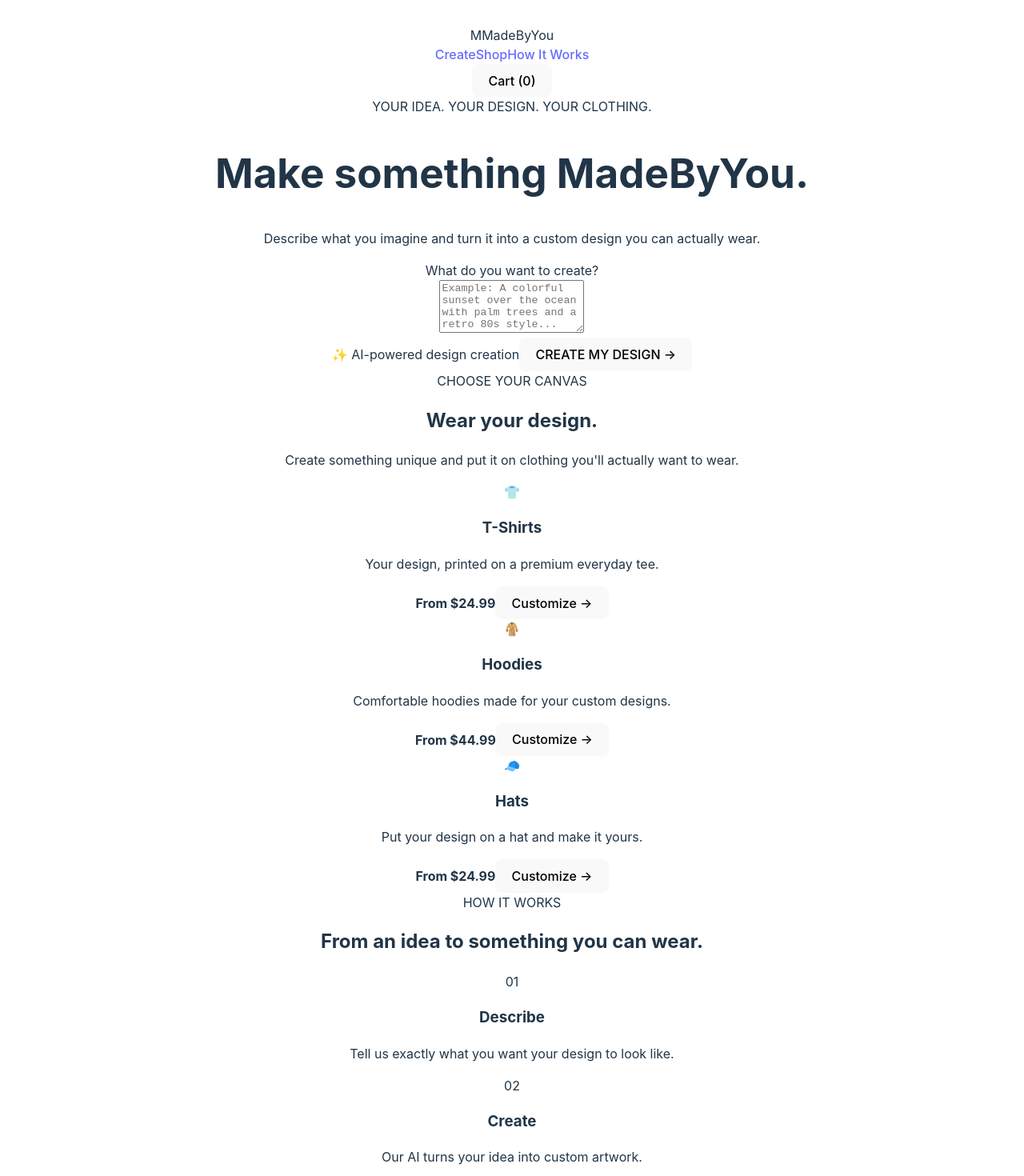
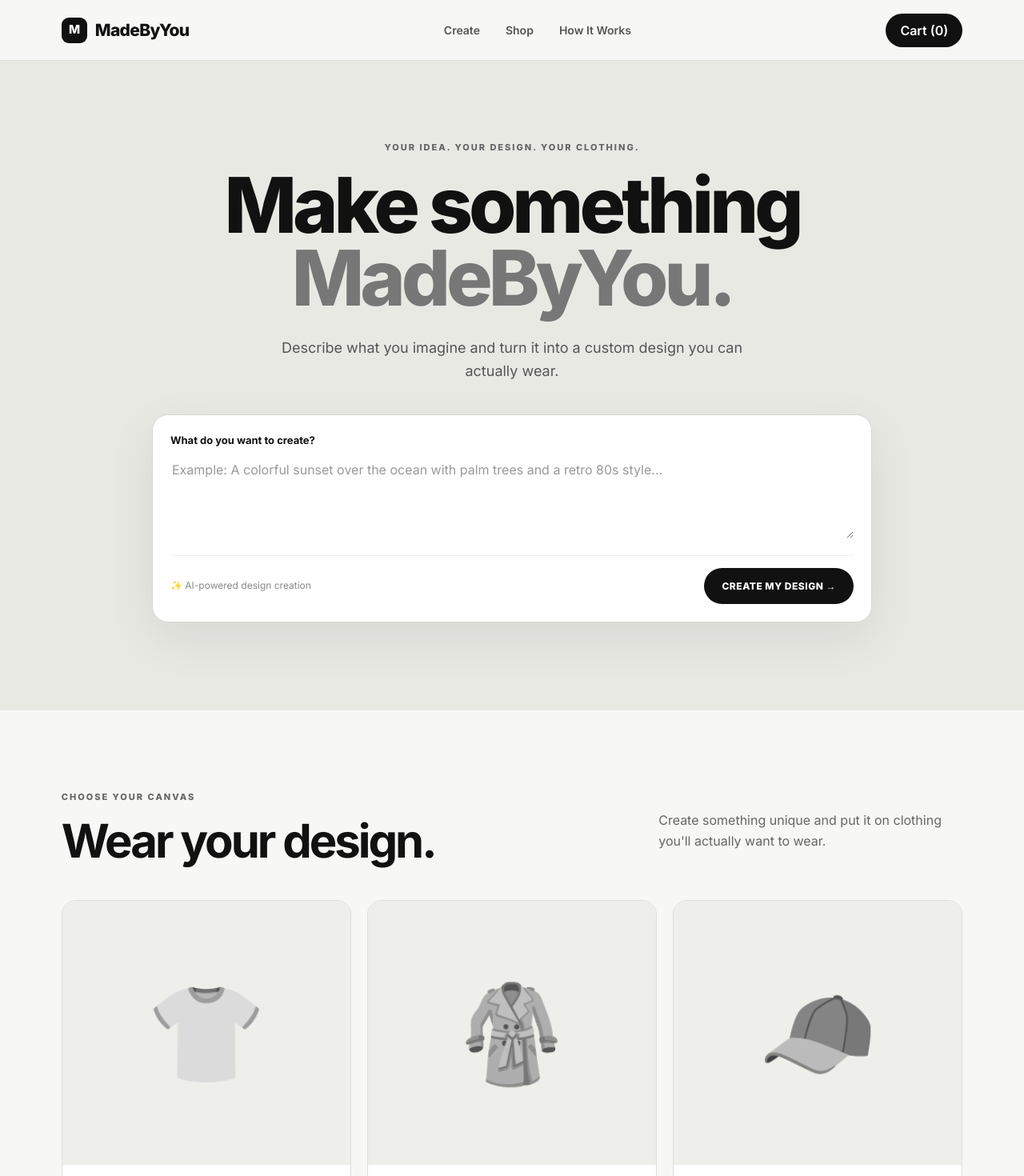
Before and after one commit to jwho52/made-by-you, a React (Vite) app: page / in a window 1280 px wide. Shown: the top 1470 px of the page at 80% size. Built offline with nearby package versions, Linux system fonts and the light colour scheme.

Commit message:
Update App.css

```diff
--- a/src/react-app/App.css
+++ b/src/react-app/App.css
@@ -1,45 +1,432 @@
-#root {
-	max-width: 1280px;
-	margin: 0 auto;
-	padding: 2rem;
+@import url("https://fonts.googleapis.com/css2?family=Inter:wght@400;500;600;700;800&display=swap");
+
+* {
+	box-sizing: border-box;
+}
+
+html {
+	scroll-behavior: smooth;
+}
+
+body {
+	margin: 0;
+	font-family: "Inter", Arial, sans-serif;
+	background: #f7f7f5;
+	color: #111111;
+}
+
+button,
+textarea {
+	font-family: inherit;
+}
+
+button {
+	cursor: pointer;
+}
+
+.site {
+	min-height: 100vh;
+}
+
+.navbar {
+	height: 76px;
+	padding: 0 6%;
+	display: flex;
+	align-items: center;
+	justify-content: space-between;
+	background: rgba(247, 247, 245, 0.95);
+	border-bottom: 1px solid #deded9;
+	position: sticky;
+	top: 0;
+	z-index: 10;
+	backdrop-filter: blur(12px);
+}
+
+.brand {
+	display: flex;
+	align-items: center;
+	gap: 10px;
+	font-size: 21px;
+	font-weight: 800;
+	letter-spacing: -0.7px;
+}
+
+.brand-mark {
+	width: 32px;
+	height: 32px;
+	display: grid;
+	place-items: center;
+	background: #111;
+	color: white;
+	border-radius: 9px;
+	font-size: 15px;
+}
+
+nav {
+	display: flex;
+	gap: 32px;
+}
+
+nav a {
+	color: #555;
+	text-decoration: none;
+	font-size: 14px;
+	font-weight: 600;
+}
+
+nav a:hover {
+	color: #111;
+}
+
+.cart-button {
+	background: #111;
+	color: white;
+	border: 0;
+	border-radius: 100px;
+	padding: 11px 18px;
+	font-weight: 600;
+}
+
+.hero {
+	padding: 100px 6% 110px;
+	background: #e9e9e4;
+}
+
+.hero-content {
+	max-width: 900px;
+	margin: auto;
 	text-align: center;
 }
 
-.logo {
-	height: 6em;
-	padding: 1.5em;
-	will-change: filter;
-	transition: filter 300ms;
-}
-.logo:hover {
-	filter: drop-shadow(0 0 2em #646cffaa);
-}
-.logo.react:hover {
-	filter: drop-shadow(0 0 2em #61dafbaa);
-}
-.logo.cloudflare:hover {
-	filter: drop-shadow(0 0 2em #f6821faa);
+.eyebrow {
+	font-size: 11px;
+	font-weight: 800;
+	letter-spacing: 2px;
+	color: #666;
+	margin-bottom: 18px;
 }
 
-@keyframes logo-spin {
-	from {
-		transform: rotate(0deg);
+h1 {
+	font-size: clamp(52px, 8vw, 96px);
+	line-height: 0.95;
+	letter-spacing: -5px;
+	margin: 0;
+	font-weight: 800;
+}
+
+h1 span {
+	color: #777;
+}
+
+.hero-text {
+	max-width: 620px;
+	margin: 28px auto 40px;
+	font-size: 18px;
+	line-height: 1.6;
+	color: #555;
+}
+
+.creator-box {
+	background: white;
+	border: 1px solid #d7d7d1;
+	border-radius: 20px;
+	padding: 22px;
+	text-align: left;
+	box-shadow: 0 20px 60px rgba(0, 0, 0, 0.08);
+}
+
+.creator-label {
+	font-size: 13px;
+	font-weight: 700;
+	margin-bottom: 12px;
+}
+
+textarea {
+	width: 100%;
+	border: 0;
+	outline: 0;
+	resize: vertical;
+	font-size: 16px;
+	line-height: 1.5;
+	color: #111;
+	background: transparent;
+}
+
+textarea::placeholder {
+	color: #999;
+}
+
+.creator-bottom {
+	display: flex;
+	align-items: center;
+	justify-content: space-between;
+	gap: 15px;
+	margin-top: 15px;
+	padding-top: 15px;
+	border-top: 1px solid #eee;
+}
+
+.hint {
+	font-size: 12px;
+	color: #888;
+}
+
+.create-button,
+.final-button {
+	border: 0;
+	background: #111;
+	color: white;
+	padding: 15px 22px;
+	border-radius: 100px;
+	font-weight: 800;
+	font-size: 12px;
+	letter-spacing: 0.5px;
+}
+
+.create-button:hover,
+.final-button:hover {
+	background: #333;
+}
+
+.design-message {
+	margin-top: 15px;
+	background: #111;
+	color: white;
+	padding: 18px 20px;
+	border-radius: 14px;
+	font-size: 13px;
+	line-height: 1.7;
+	text-align: left;
+}
+
+.design-message span {
+	color: #aaa;
+}
+
+.products-section,
+.how-section {
+	padding: 100px 6%;
+	max-width: 1300px;
+	margin: auto;
+}
+
+.section-heading {
+	display: flex;
+	justify-content: space-between;
+	align-items: end;
+	gap: 40px;
+	margin-bottom: 45px;
+}
+
+h2 {
+	font-size: clamp(38px, 5vw, 58px);
+	letter-spacing: -3px;
+	margin: 0;
+	line-height: 1;
+}
+
+.section-heading p {
+	max-width: 380px;
+	color: #666;
+	line-height: 1.6;
+}
+
+.product-grid {
+	display: grid;
+	grid-template-columns: repeat(3, 1fr);
+	gap: 20px;
+}
+
+.product-card {
+	background: white;
+	border: 1px solid #deded9;
+	border-radius: 18px;
+	overflow: hidden;
+}
+
+.product-image {
+	height: 330px;
+	background: #eeeeea;
+	display: grid;
+	place-items: center;
+}
+
+.product-image span {
+	font-size: 120px;
+	filter: grayscale(1);
+}
+
+.product-info {
+	padding: 22px;
+}
+
+.product-info h3 {
+	font-size: 22px;
+	margin: 0 0 8px;
+}
+
+.product-info p {
+	color: #777;
+	font-size: 14px;
+	line-height: 1.5;
+	min-height: 42px;
+}
+
+.product-footer {
+	display: flex;
+	align-items: center;
+	justify-content: space-between;
+	margin-top: 20px;
+}
+
+.product-footer button {
+	background: transparent;
+	border: 0;
+	font-weight: 700;
+}
+
+.how-section {
+	background: #111;
+	color: white;
+	max-width: none;
+	padding-left: 10%;
+	padding-right: 10%;
+}
+
+.how-section .eyebrow {
+	color: #999;
+}
+
+.how-section h2 {
+	max-width: 700px;
+	margin-bottom: 60px;
+}
+
+.steps {
+	display: grid;
+	grid-template-columns: repeat(4, 1fr);
+	gap: 35px;
+}
+
+.step {
+	border-top: 1px solid #444;
+	padding-top: 22px;
+}
+
+.step span {
+	color: #777;
+	font-weight: 700;
+	font-size: 13px;
+}
+
+.step h3 {
+	font-size: 21px;
+	margin: 30px 0 10px;
+}
+
+.step p {
+	color: #999;
+	font-size: 14px;
+	line-height: 1.6;
+}
+
+.final-cta {
+	text-align: center;
+	padding: 120px 6%;
+	background: #e9e9e4;
+}
+
+.final-cta h2 {
+	max-width: 800px;
+	margin: auto;
+}
+
+.final-cta p {
+	color: #666;
+	margin: 25px 0 35px;
+}
+
+footer {
+	padding: 35px 6%;
+	display: flex;
+	justify-content: space-between;
+	align-items: center;
+	background: #111;
+	color: white;
+}
+
+footer p {
+	color: #888;
+	font-size: 12px;
+}
+
+@media (max-width: 800px) {
+	.navbar {
+		padding: 0 20px;
 	}
-	to {
-		transform: rotate(360deg);
+
+	nav {
+		display: none;
+	}
+
+	.hero {
+		padding: 75px 20px;
+	}
+
+	h1 {
+		letter-spacing: -3px;
+	}
+
+	.creator-bottom {
+		flex-direction: column;
+		align-items: stretch;
+	}
+
+	.create-button {
+		width: 100%;
+	}
+
+	.products-section,
+	.how-section {
+		padding: 70px 20px;
+	}
+
+	.section-heading {
+		display: block;
+	}
+
+	.section-heading p {
+		margin-top: 25px;
+	}
+
+	.product-grid {
+		grid-template-columns: 1fr;
+	}
+
+	.product-image {
+		height: 280px;
+	}
+
+	.steps {
+		grid-template-columns: 1fr 1fr;
+	}
+
+	footer {
+		padding: 30px 20px;
+		gap: 20px;
 	}
 }
 
-@media (prefers-reduced-motion: no-preference) {
-	a:nth-of-type(2) .logo {
-		animation: logo-spin infinite 20s linear;
+@media (max-width: 500px) {
+	.steps {
+		grid-template-columns: 1fr;
 	}
-}
 
-.card {
-	padding: 2em;
-}
+	footer {
+		display: block;
+	}
 
-.read-the-docs {
-	color: #888;
-}
+	footer p {
+		margin-top: 20px;
+	}
+	}
```
